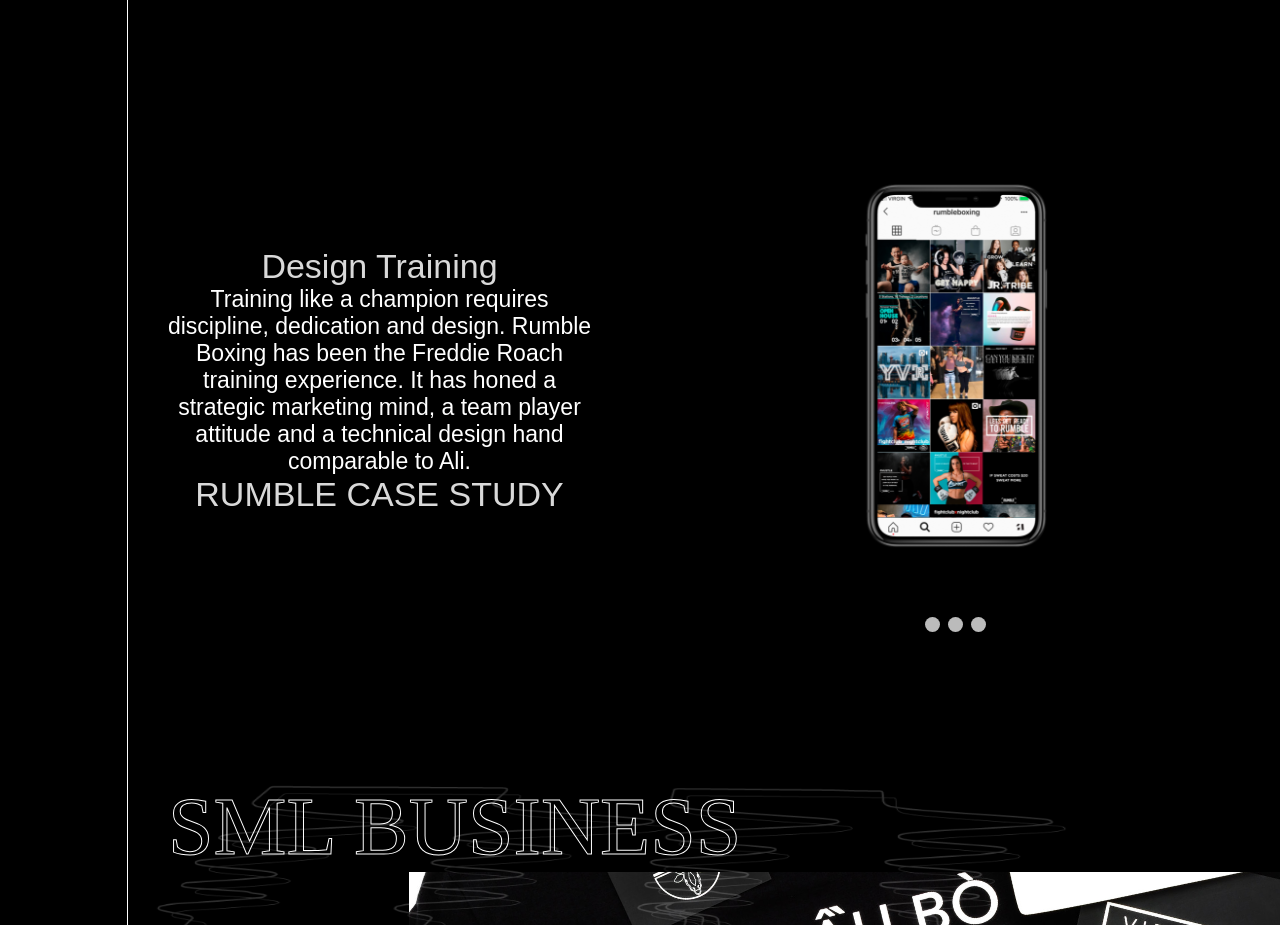
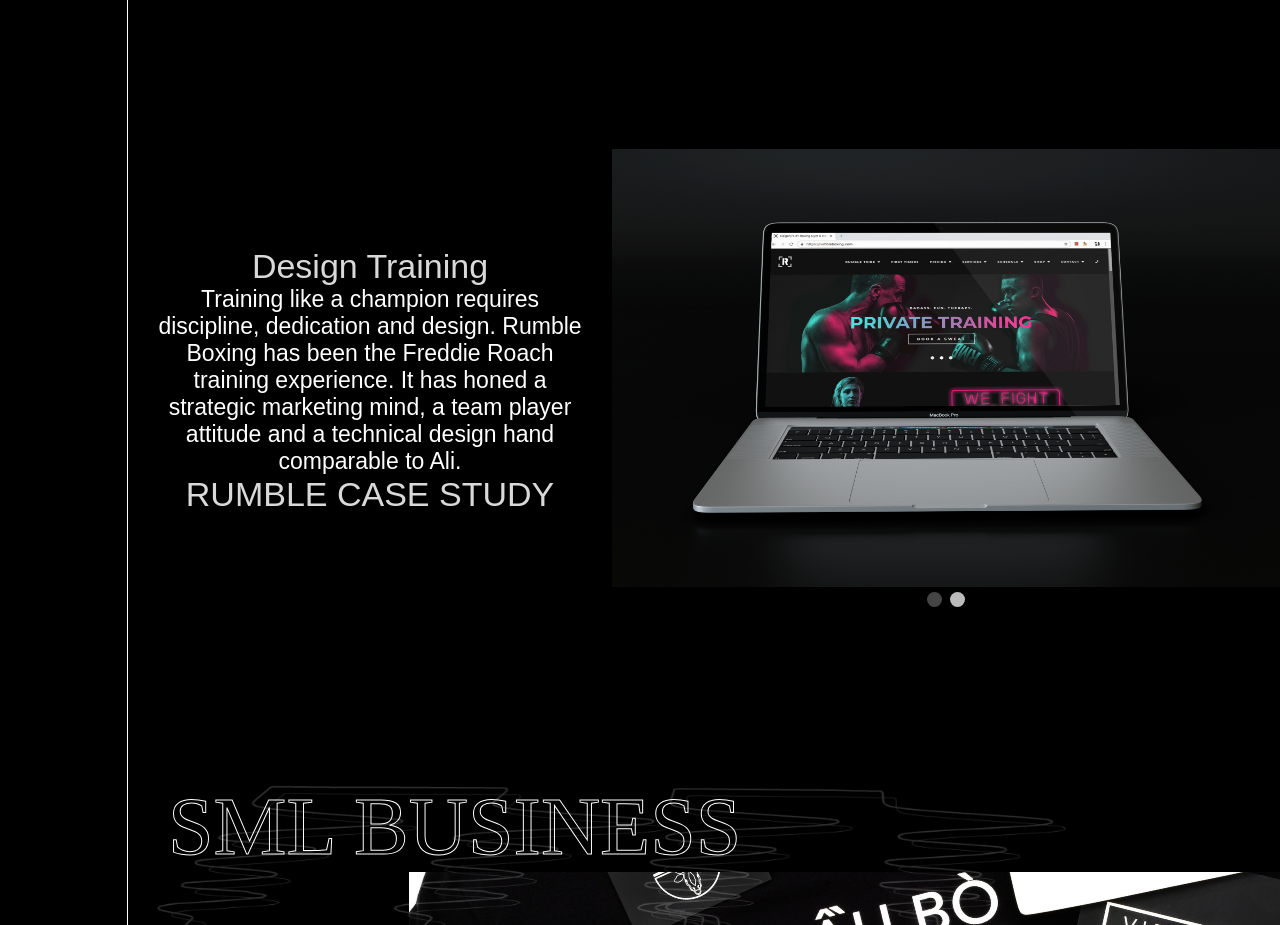
Before and after one commit to smc-dotexe/sadesign, a React (Create React App) app: page / in a window 1280 px wide. Shown: the part 2180-3105 px from the top of the page. Built offline with nearby package versions, Linux system fonts and the light colour scheme.

Commit message:
added function to slideshow

```diff
--- a/src/App.css
+++ b/src/App.css
@@ -302,9 +302,15 @@ DESIGN TRAINING SECTION
 #rumbleSlideShow {
   grid-column: 3;
   align-self: center;
+  cursor: pointer;
 }
 
 #rumbleGram1 {
+}
+
+#rumbleGram2 {
+  width: 668px;
+  height: 438px;
 }
 
 .dot {
@@ -313,6 +319,17 @@ DESIGN TRAINING SECTION
   width: 15px;
   margin: 0 4px;
   background-color: #bbb;
+  border-radius: 50%;
+  display: inline-block;
+  transition: background-color 0.6s ease;
+}
+
+.dotClear {
+  cursor: pointer;
+  height: 15px;
+  width: 15px;
+  margin: 0 4px;
+  background-color: #454545;
   border-radius: 50%;
   display: inline-block;
   transition: background-color 0.6s ease;
--- a/src/components/DesignTraining.js
+++ b/src/components/DesignTraining.js
@@ -1,7 +1,19 @@
 import React from 'react'
 import rumbleGram1 from '.././images/rumble-gram1.png'
+import rumbleGram2 from '.././images/rumblegram2.jpg'
 
 class DesignTraining extends React.Component {
+    constructor() {
+        super()
+        this.state = {
+            slideshow: false,
+        }
+    }
+
+    slideshow = () => {
+        this.setState(prevState => ({slideshow:!prevState.slideshow}))
+    }
+
     render() {
         return (
             <div className='slide designTraining'>
@@ -18,18 +30,28 @@ class DesignTraining extends React.Component {
                     <div id='arrowBlock'></div>
                     <h3>RUMBLE CASE STUDY</h3>
                 </div>
-                <div id='rumbleSlideShow'>
-                    <div className='slideShowImage'>
-                        <img id='rumbleGram1' src={rumbleGram1} alt='rumble1' />
-                    </div>
-                    <div className='slideShowImage'>
-                    </div>
-                    <div className='slideShowImage'>
-                    </div>
+                <div id='rumbleSlideShow' onClick={this.slideshow}>
+                    {this.state.slideshow ?
+                        <div className='slideShowImage'>
+                            <img id='rumbleGram1' src={rumbleGram1} alt='rumble1' />
+                        </div> :
+                        <div className='slideShowImage'>
+                            <img id='rumbleGram2' src={rumbleGram2} alt='rumble2' />
+                        </div>
+                    }
                     <div>
+                    {this.state.slideshow ?
+                        <span className='dot'></span> :
+                        <span className='dotClear'></span>
+                    }
+
+                    {this.state.slideshow ?
+                        <span className='dotClear'></span> :
+                        <span className='dot'></span>
+                    }
+                        {/* <span className="dot"></span>
                         <span className="dot"></span>
-                        <span className="dot"></span>
-                        <span className="dot"></span>
+                        <span className="dot"></span>  */}
                     </div>
                 </div>
             </div>
```
Also changed, not shown: src/images/rumblegram2.jpg (added).
